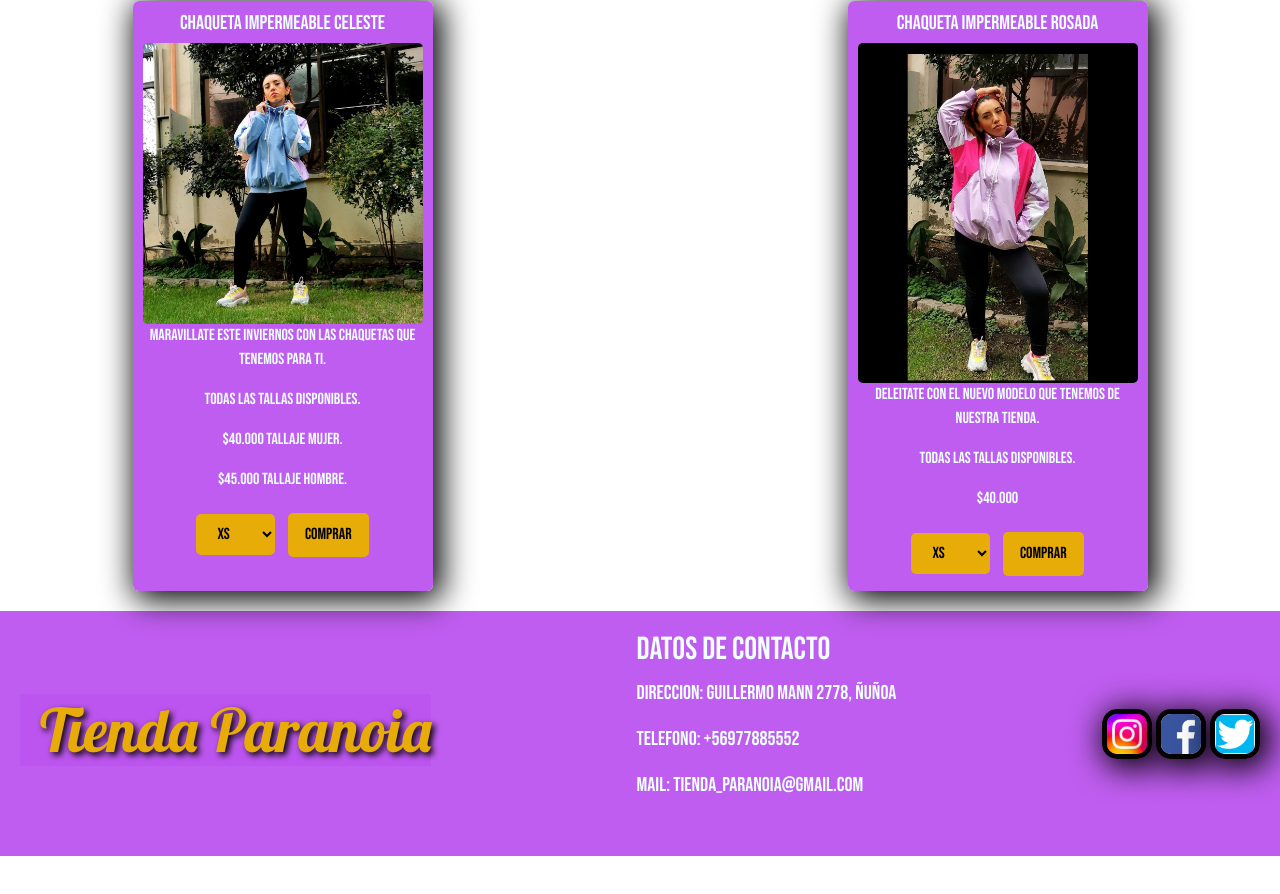
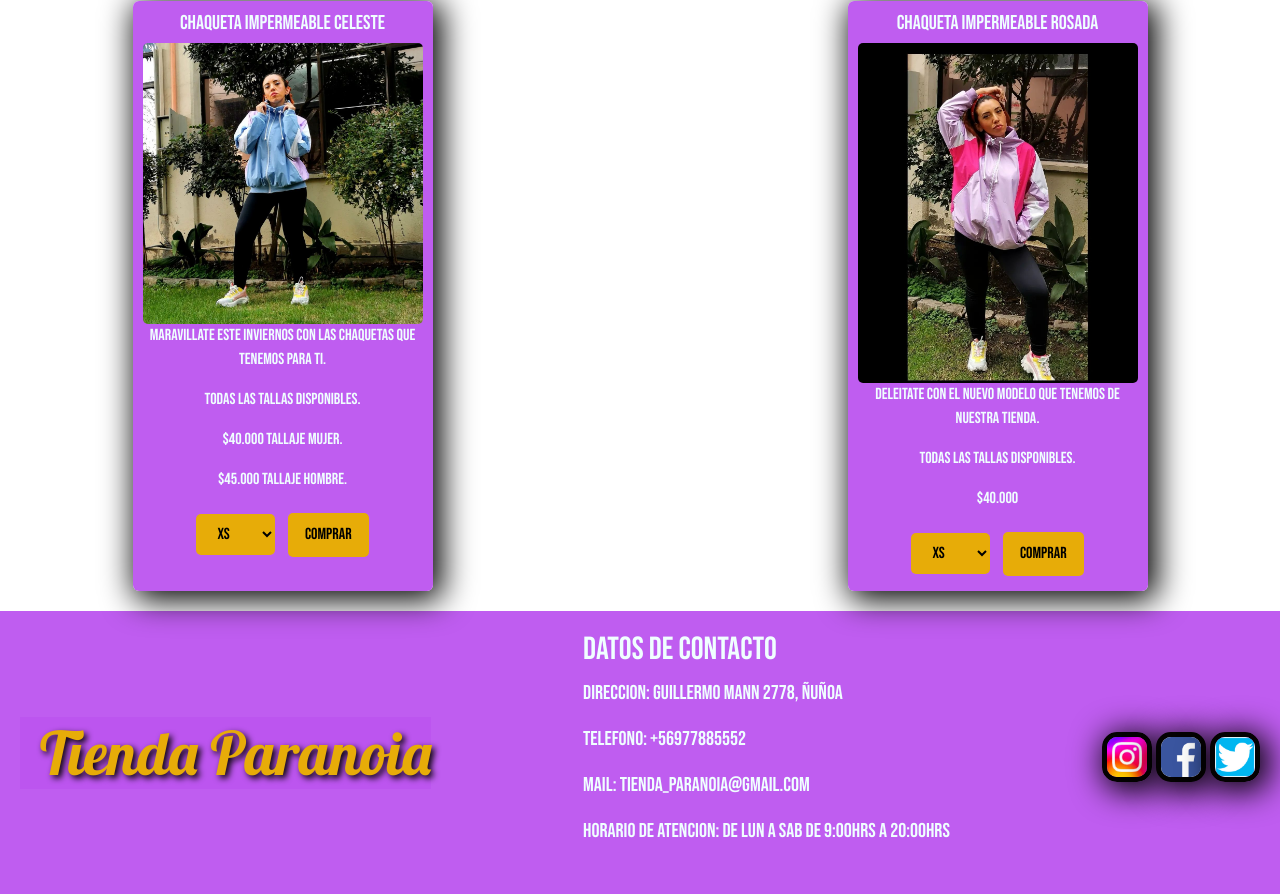
Before and after one commit to PanchoFrontEnd/sass, a website: page index.html in a window 1280 px wide. Shown: the part 1820-2714 px from the top of the page. Before the commit the page ends 2676 px from the top, so only its background shows below. Drawn offline with nearby package versions, Linux system fonts and the light colour scheme.

Commit message:
se mejora footer

```diff
--- a/index.html
+++ b/index.html
@@ -142,6 +142,7 @@
             <p>Direccion: Guillermo Mann 2778, Ñuñoa</p>
             <p>Telefono: +56977885552</p>
             <p>Mail: tienda_paranoia@gmail.com</p>
+            <p>Horario de atencion: de lun a sab de 9:00hrs a 20:00hrs</p>
             </div>
         </div>
         <div class="redes-sociales">
--- a/scss/_piedepagina.scss
+++ b/scss/_piedepagina.scss
@@ -55,4 +55,5 @@
         box-shadow: $shadowm;
 
     }
+
 }
```
